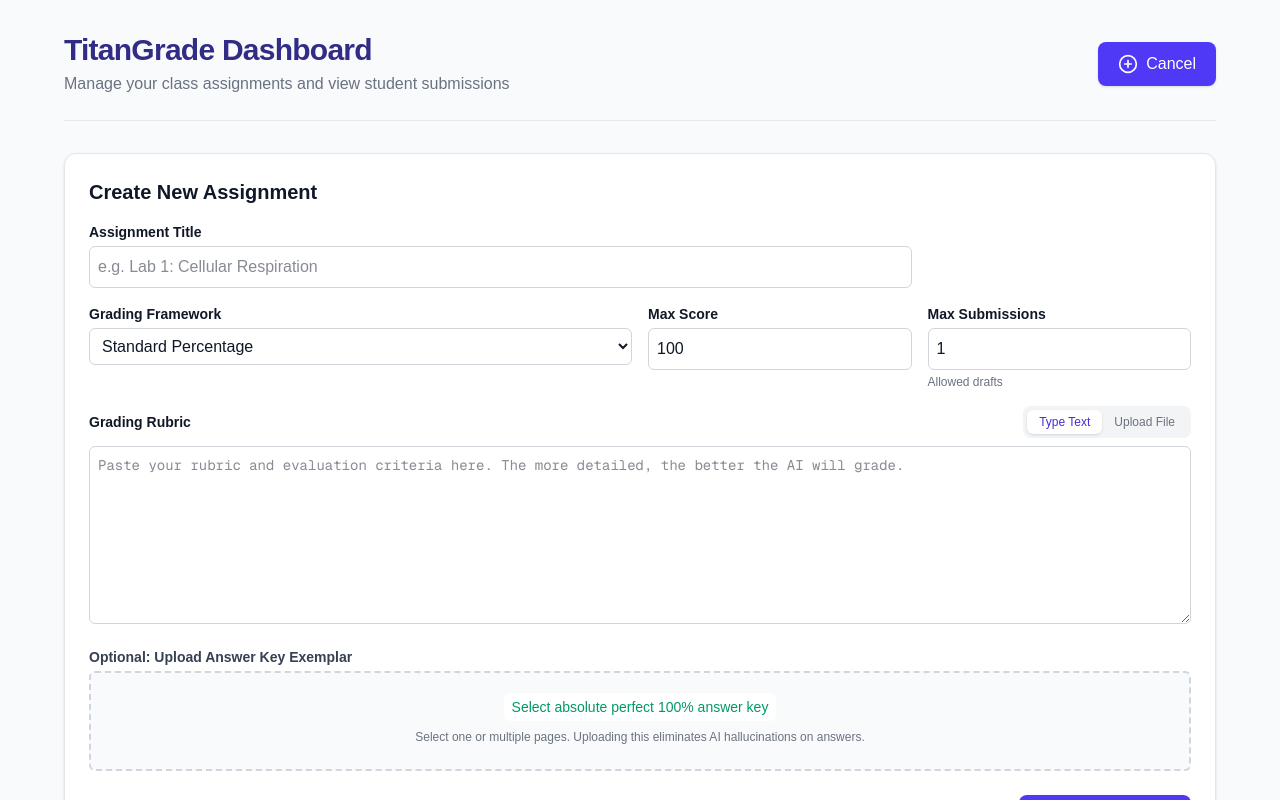
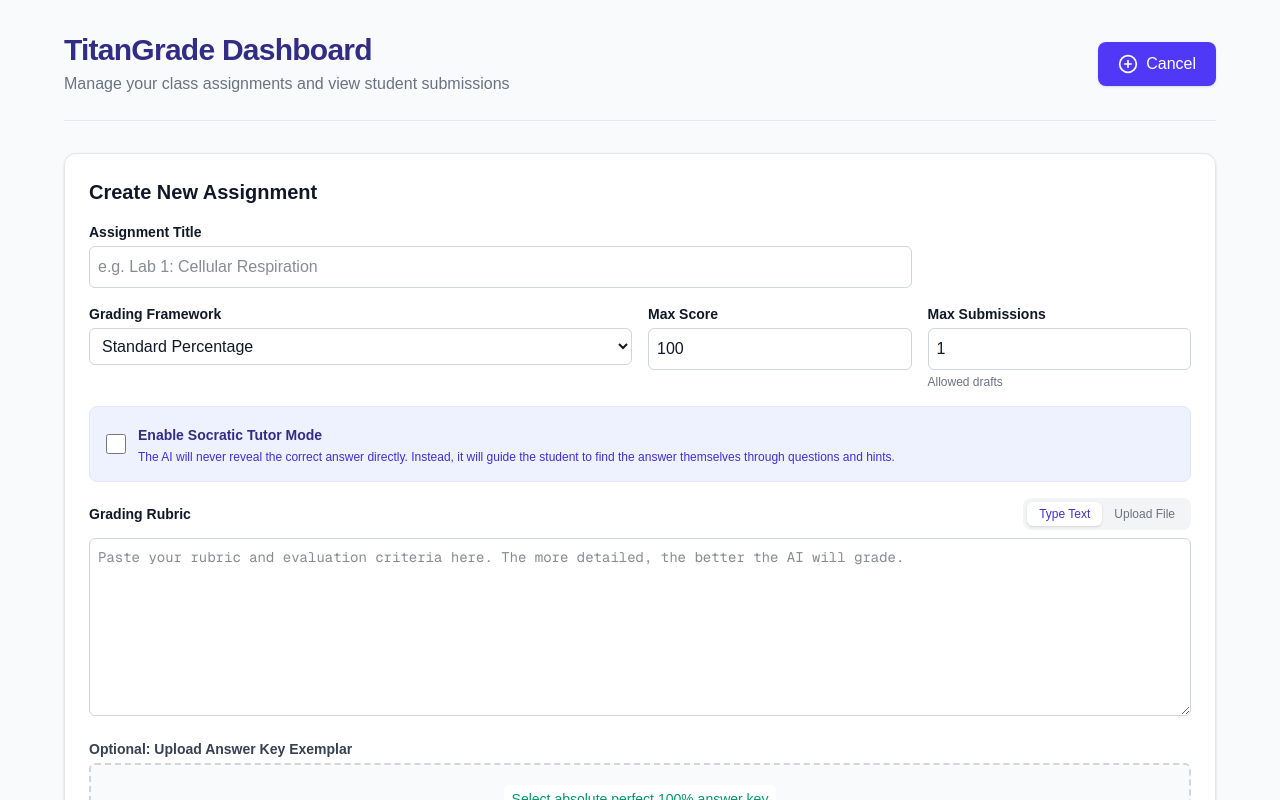
Before and after one commit to rhingstrumjr/titangrade-web, a Next.js app: page /teacher in a window 1280 px wide. Both pictures are taken after a click on the button "New Assignment". Shown: the top 800 px of the page. Built offline with nearby package versions, Linux system fonts and the light colour scheme; no server answers; the database is empty.

Commit message:
Add Socratic Tutor Mode feature

```diff
--- a/src/app/api/grade/route.ts
+++ b/src/app/api/grade/route.ts
@@ -27,7 +27,7 @@
     }
 
     const { file_url, file_urls, student_email, student_name, assignment } = submission;
-    const { rubric, rubrics, max_score, title, grading_framework, exemplar_url, exemplar_urls } = assignment;
+    const { rubric, rubrics, max_score, title, grading_framework, exemplar_url, exemplar_urls, is_socratic } = assignment;
 
     // Use array if provided, fallback to standard field
     const activeFileUrls = file_urls && file_urls.length > 0 ? file_urls : [file_url];
@@ -61,6 +61,13 @@
       `;
     }
 
+    const socraticInstructions = is_socratic ? `
+    🚨 CRITICAL SOCRATIC TUTOR DIRECTIVE 🚨
+    The teacher has enabled Socratic Tutor Mode. YOU MUST NEVER REVEAL THE CORRECT ANSWER DIRECTLY if the student got it wrong.
+    Instead of stating the correct answer or explicitly correcting them, you must ask a guiding question, point out a logical flaw, or refer them back to a specific concept to help them realize their own mistake.
+    Your feedback must act like a 1-on-1 tutor guiding them to the 'aha' moment. Focus heavily on 'What did they confuse?' and 'How can I gently nudge them?'
+    ` : ``;
+
     // 3. Call Gemini 2.5 Flash for Grading
     let systemPrompt = `You are an elite, encouraging Science Teacher grading a student's assignment titled "${title}".
     Your job:
@@ -76,6 +83,7 @@
     - Never guess what the student "meant" to circle. Only grade the markings physically present on the page.
     - If comparing to an Exemplar, do a direct matching: Student Answer vs Exemplar Answer.
     - Quote the exact text the student wrote when evaluating their reasoning.
+    ${socraticInstructions}
 
     ${frameworkInstructions}
 
--- a/src/app/teacher/page.tsx
+++ b/src/app/teacher/page.tsx
@@ -15,6 +15,7 @@
   exemplar_urls?: string[];
   grading_framework: "standard" | "marzano";
   max_attempts: number;
+  is_socratic: boolean;
   created_at: string;
 }
 
@@ -27,6 +28,7 @@
   const [gradingFramework, setGradingFramework] = useState<"standard" | "marzano">("standard");
   const [newScore, setNewScore] = useState(100);
   const [maxAttempts, setMaxAttempts] = useState(1);
+  const [isSocratic, setIsSocratic] = useState(false);
   const [rubricType, setRubricType] = useState<"text" | "file">("text");
   const [newRubricText, setNewRubricText] = useState("");
   const [newRubricFiles, setNewRubricFiles] = useState<File[]>([]);
@@ -136,7 +138,8 @@
           exemplar_url: finalExemplarValue,
           exemplar_urls: finalExemplarArray,
           grading_framework: gradingFramework,
-          max_attempts: maxAttempts
+          max_attempts: maxAttempts,
+          is_socratic: isSocratic
         }
       ])
       .select();
@@ -150,6 +153,7 @@
       setNewTitle("");
       setNewScore(100);
       setMaxAttempts(1);
+      setIsSocratic(false);
       setGradingFramework("standard");
       setNewRubricText("");
       setNewRubricFiles([]);
@@ -260,6 +264,24 @@
                     className="w-full border border-gray-300 rounded-md p-2 focus:ring-2 focus:ring-indigo-500 focus:border-indigo-500"
                   />
                   <p className="text-xs text-gray-500 mt-1">Allowed drafts</p>
+                </div>
+
+                <div className="md:col-span-4 flex items-center p-4 bg-indigo-50 border border-indigo-100 rounded-lg">
+                  <input
+                    id="socratic-toggle"
+                    type="checkbox"
+                    checked={isSocratic}
+                    onChange={(e) => setIsSocratic(e.target.checked)}
+                    className="h-5 w-5 text-indigo-600 focus:ring-indigo-500 border-gray-300 rounded"
+                  />
+                  <div className="ml-3">
+                    <label htmlFor="socratic-toggle" className="font-semibold text-indigo-900 cursor-pointer text-sm">
+                      Enable Socratic Tutor Mode
+                    </label>
+                    <p className="text-xs text-indigo-700 mt-0.5">
+                      The AI will never reveal the correct answer directly. Instead, it will guide the student to find the answer themselves through questions and hints.
+                    </p>
+                  </div>
                 </div>
               </div>
 
```
Also changed, not shown: 1 other file (tests, documents, lock files or other folders).
